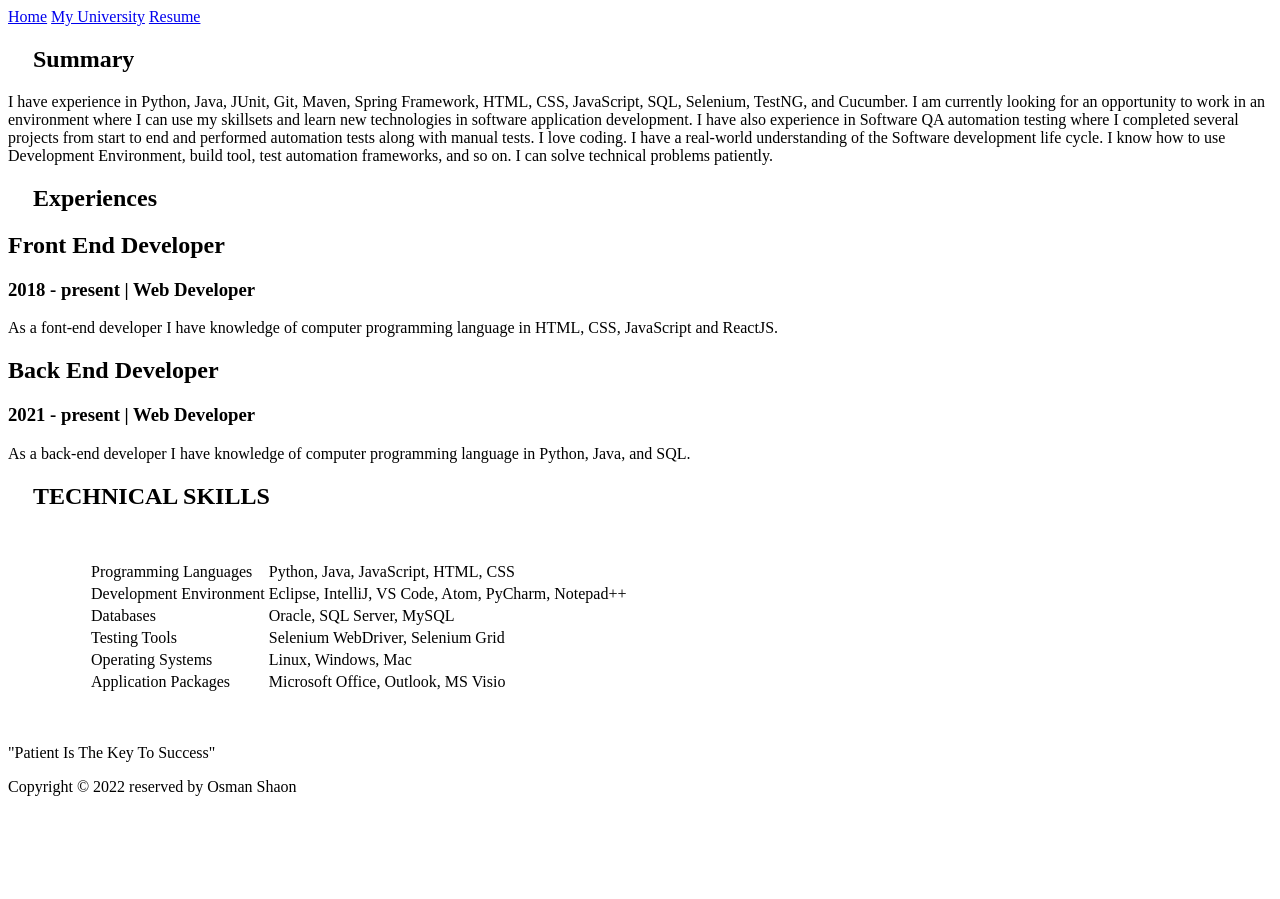
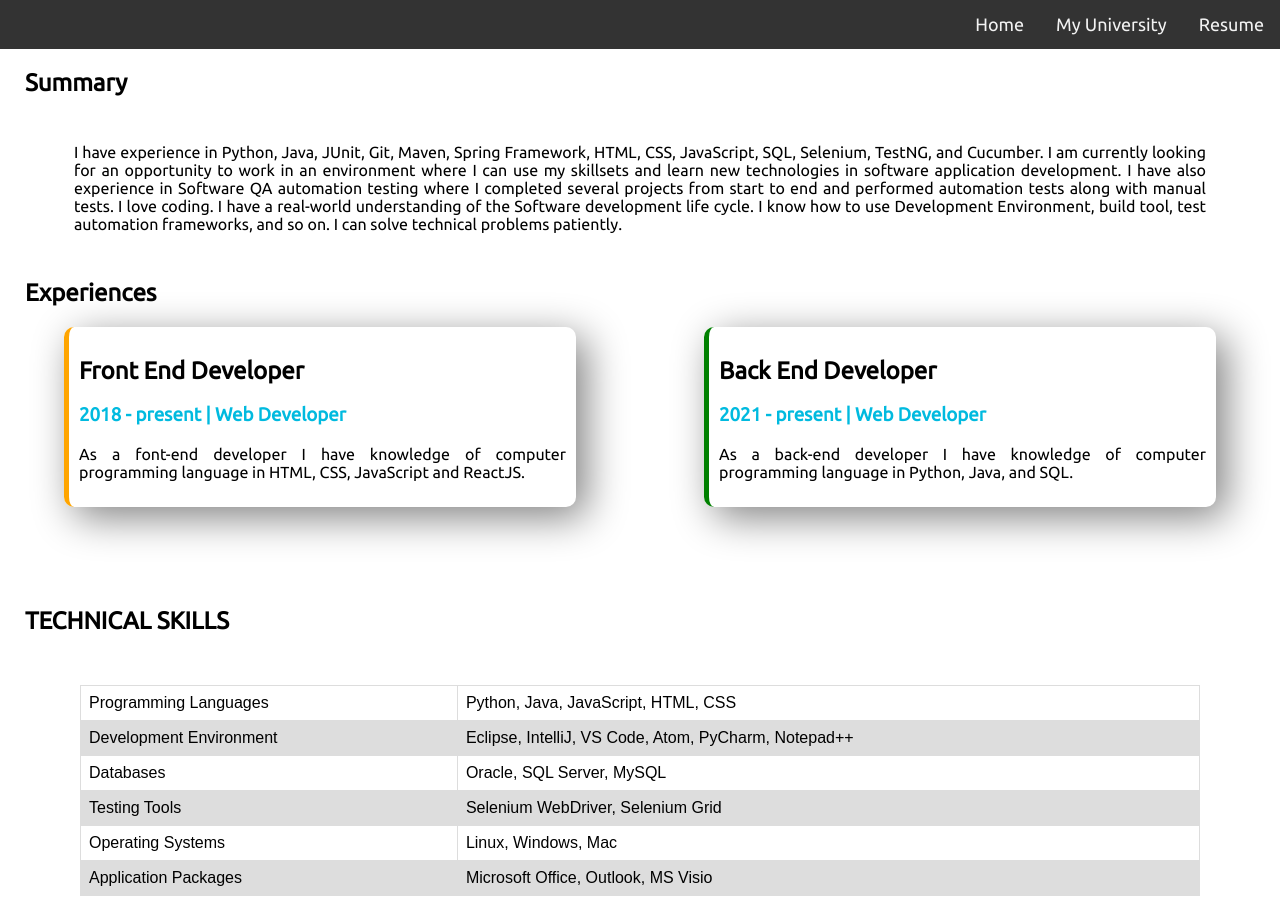
Before and after one commit to osmanshaon/myPortfolio, a plain HTML site: page resume.html in a window 1280 px wide. Shown: the top 899 px of the page. Before the commit the page ends 812 px from the top, so only its background shows below. Drawn offline with Linux system fonts and the light colour scheme; the site is published under a folder, as on GitHub Pages, so addresses that start at the root find nothing.

Commit message:
Update resume.html

```diff
--- a/resume.html
+++ b/resume.html
@@ -11,10 +11,10 @@
     <title>Osman Shaon</title>
 
     <!-- Fav-icon -->
-    <link rel="icon" type="image/x-icon" href="./images/favIcon.png">
+    <link rel="icon" type=".image/x-icon" href="./images/favIcon.png">
 
     <!-- CSS Style sheet -->
-    <link rel="stylesheet" href="/style.css">
+    <link rel="stylesheet" href="./style.css">
 
     <!-- Google fonts -->
     <link rel="preconnect" href="https://fonts.googleapis.com">
@@ -28,9 +28,9 @@
     <!-- Header  -->
     <header>
         <div class="topnav">
-            <a class="active" href="/index.html">Home</a>
-            <a href="/myUniversity.html">My University</a>
-            <a href="/resume.html">Resume</a>
+            <a class="active" href="./index.html">Home</a>
+            <a href="./myUniversity.html">My University</a>
+            <a href="./resume.html">Resume</a>
         </div>
     </header>
 
```
